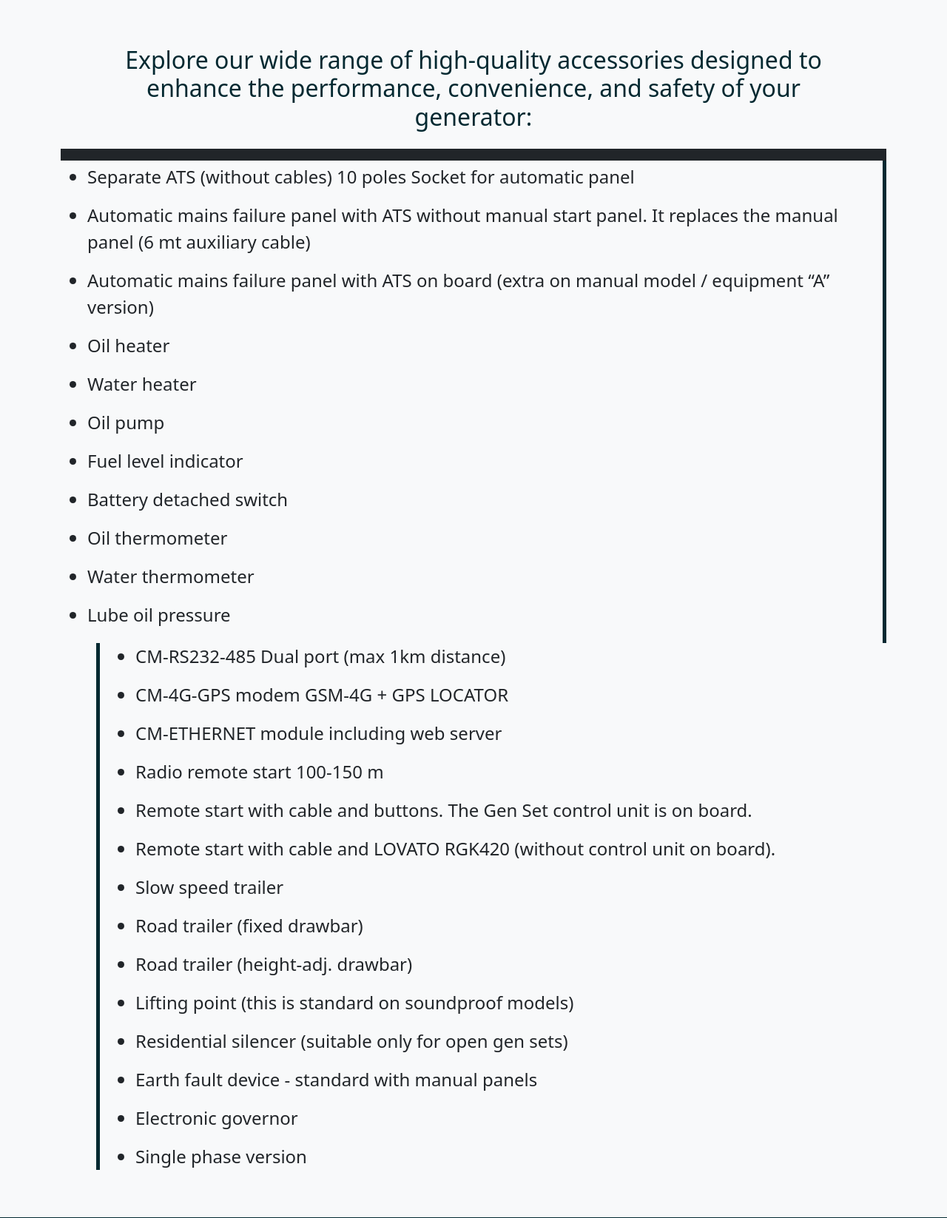
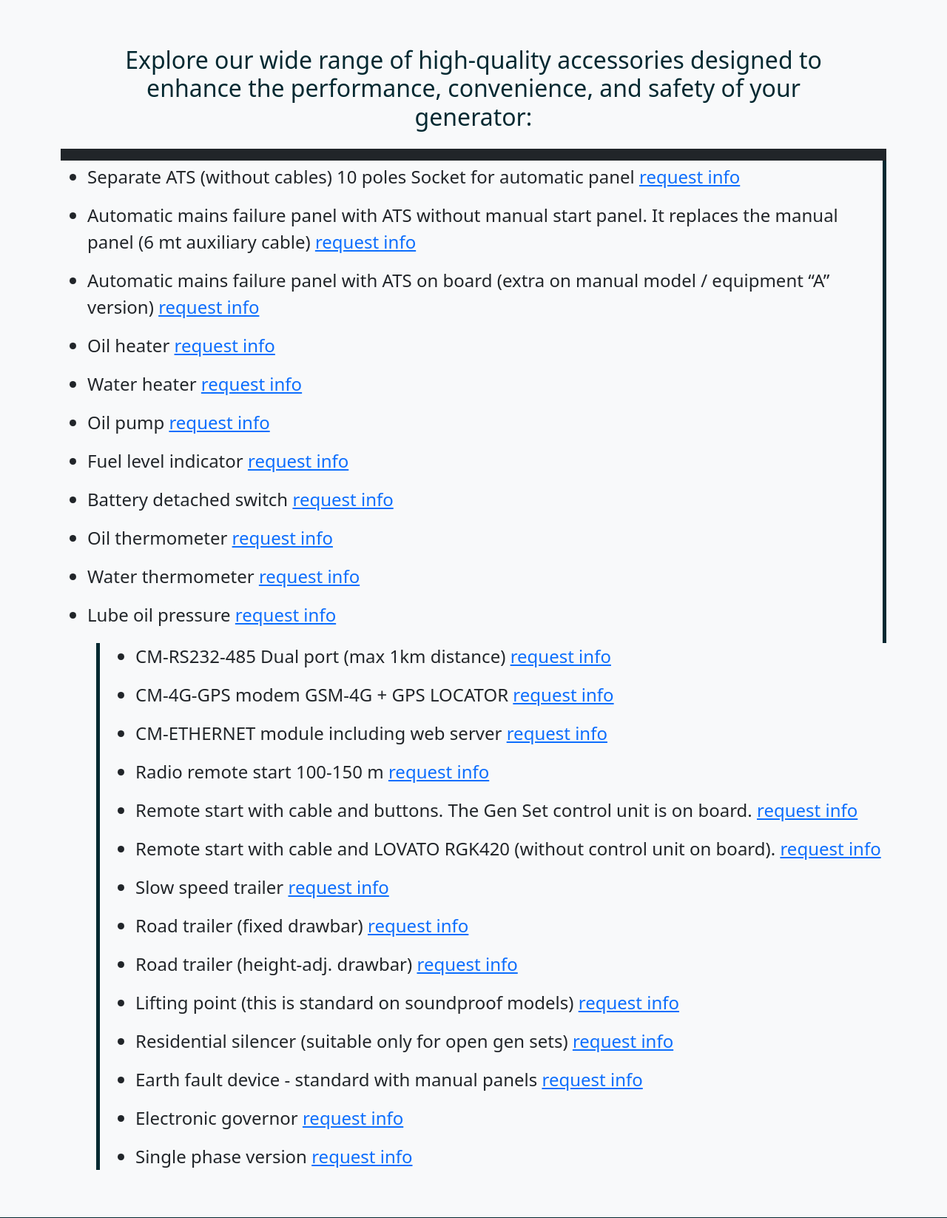
Before and after one commit to BetterCallGuts/power-solution, a Django app: page /accessories/generator/ in a window 1280 px wide. Shown: the part 898-2544 px from the top of the page at 74% size. Run offline with Django 5.2, Linux system fonts and the light colour scheme; some libraries are stand-ins or nearby versions.

Commit message:
Updated generators accessories

```diff
--- a/core/urls.py
+++ b/core/urls.py
@@ -19,6 +19,9 @@ urlpatterns = [
 
     path("accessories/generator/",                        views.accessories_generator.as_view(),                                      name="accessories-generator"),
 
+
+    path("request-info/generator/<str:slug>/",                         views.RequestInfoViewGenerator.as_view() ,                   name="request-info-generator"),
+
 #
 
 ]
--- a/core/views.py
+++ b/core/views.py
@@ -26,7 +26,43 @@ def contact_form_handler(request):
             messages.error(request, "Please fill all the fields")
 
 
+
+class RequestInfoViewGenerator(View):
+
+    def get(self, request, slug):
+        context = {
+
+        }
+        return render(request, 'pages/request-info.html', context=context)
+    def post(self, request, slug):
+
+        li = contact_form_handler(request)
+        #
+        if not li:
+            return render(request, 'pages/request-info.html')
+        #
+        name , email, phone_number, company_name, description = li
+        #
+        if description:
+            description = f"{slug} : {description}"
+        else:
+            description = f"{slug}"
+
+        req_info = RequestInfo.objects.create(
+            name        = name,
+            email       = email,
+            phone       = phone_number,
+            company     = company_name,
+            description = description,
+
+            )
+        req_info.save()
+        messages.success(request, f"Your request has been sent successfully")
+        return redirect('index')
 #
+
+
+
 class index(View):
     def get(self, request):
             brands = Brand.objects.all().filter(deactivated=False)
@@ -43,6 +79,21 @@ class index(View):
         li = contact_form_handler(request)
         if not li:
             return render(request, 'pages/home.html')
+        name , email, phone_number, company_name, description = li
+        #
+
+
+        req_info = RequestInfo.objects.create(
+            name        = name,
+            email       = email,
+            phone       = phone_number,
+            company     = company_name,
+            description = description,
+
+            )
+        req_info.save()
+        messages.success(request, f"Your request has been sent successfully")
+        return redirect('index')
 
 
 #
--- a/templates/pages/accessories-generators.html
+++ b/templates/pages/accessories-generators.html
@@ -69,12 +69,15 @@ Separate ATS (without cables) 10 poles Socket for automatic panel Automatic main
 
                     Separate ATS (without cables)
                     10 poles Socket for automatic panel
+                    <a href="{% url 'request-info-generator' 'Separate ATS (without cables) 10 poles Socket for automatic panel' %}">request info</a>
                 </li>
                 <li>
 
                     Automatic mains failure panel with ATS
                     without manual start panel. It replaces
                     the manual panel (6 mt auxiliary cable)
+                    <a href="{% url 'request-info-generator' 'Automatic mains failure panel with ATS without manual start panel. It replaces the manual panel (6 mt auxiliary cable)' %}">request info</a>
+
                 </li>
 
                 <li>
@@ -82,37 +85,55 @@ Separate ATS (without cables) 10 poles Socket for automatic panel Automatic main
                     Automatic mains failure panel with ATS
                     on board (extra on manual model /
                     equipment “A” version)
+                    <a href="{% url 'request-info-generator' 'Automatic mains failure panel with ATS on board (extra on manual model  equipment A version)' %}">request info</a>
+
                 </li>
                 <li>
 
                     Oil heater
+                    <a href="{% url 'request-info-generator' 'Oil heater' %}">request info</a>
+
                     </li>
                     <li>
                     Water heater
+                    <a href="{% url 'request-info-generator' 'Water heater' %}">request info</a>
+
                     </li>
                     <li>
                     Oil pump
+                    <a href="{% url 'request-info-generator' 'Oil pump' %}">request info</a>
+
                     </li>
                     <li>
                     Fuel level indicator
+                    <a href="{% url 'request-info-generator' 'Fuel level indicator' %}">request info</a>
+
                     </li>
 
 
         <li>
 
             Battery detached switch
+            <a href="{% url 'request-info-generator' 'Battery detached switch' %}">request info</a>
+
             </li>
             <li>
 
             Oil thermometer
+            <a href="{% url 'request-info-generator' 'Oil thermometer' %}">request info</a>
+
             </li>
             <li>
 
             Water thermometer
+            <a href="{% url 'request-info-generator' 'Water thermometer' %}">request info</a>
+
             </li>
 
             <li>
             Lube oil pressure
+            <a href="{% url 'request-info-generator' 'Lube oil pressure' %}">request info</a>
+
             </li>
             </ul>
 
@@ -127,71 +148,99 @@ Separate ATS (without cables) 10 poles Socket for automatic panel Automatic main
         <li>
         CM-RS232-485 Dual port (max 1km
         distance)
+        <a href="{% url 'request-info-generator'  'CM-RS232-485 Dual port (max 1kmdistance)' %}">request info</a>
+
         </li>
 
         <li>
         CM-4G-GPS modem GSM-4G + GPS
         LOCATOR
+        <a href="{% url 'request-info-generator' 'CM-4G-GPS modem GSM-4G + GPS LOCATOR' %}">request info</a>
+
         </li>
 
         <li>
         CM-ETHERNET module including web
         server
+        <a href="{% url 'request-info-generator' 'CM-ETHERNET module including web server' %}">request info</a>
+
         </li>
 
         <li>
         Radio remote start 100-150 m
+        <a href="{% url 'request-info-generator' 'Radio remote start 100-150 m' %}">request info</a>
+
         </li>
 
         <li>
         Remote start with cable and buttons.
         The Gen Set control unit is on board.
+        <a href="{% url 'request-info-generator' 'Remote start with cable and buttons. The Gen Set control unit is on board.' %}">request info</a>
+
         </li>
 
         <li>
         Remote start with cable and LOVATO
         RGK420 (without control unit on
         board).
+        <a href="{% url 'request-info-generator' 'Remote start with cable and LOVATO RGK420 (without control unit on board).' %}">request info</a>
+
         </li>
         <li>
         Slow speed trailer
+        <a href="{% url 'request-info-generator' 'Slow speed trailer' %}">request info</a>
+
         </li>
 
         <li>
         Road trailer (fixed drawbar)
+        <a href="{% url 'request-info-generator' 'Road trailer (fixed drawbar)' %}">request info</a>
+
         </li>
 
         <li>
 
         Road trailer (height-adj. drawbar)
+        <a href="{% url 'request-info-generator' 'Road trailer (height-adj. drawbar)' %}">request info</a>
+
         </li>
 
         <li>
 
         Lifting point (this is standard on
         soundproof models)
+        <a href="{% url 'request-info-generator' 'Lifting point (this is standard on soundproof models)' %}">request info</a>
+
         </li>
 
         <li>
 
         Residential silencer (suitable only for
         open gen sets)
+        <a href="{% url 'request-info-generator' 'Residential silencer (suitable only for open gen sets)' %}">request info</a>
+
         </li>
 
         <li>
 
         Earth fault device - standard with
         manual panels
+        <a href="{% url 'request-info-generator' 'Earth fault device - standard with manual panels' %}">request info</a>
+
         </li>
 
         <li>
 
         Electronic governor
+        <a href="{% url 'request-info-generator' 'Electronic governor' %}">request info</a>
+
         </li>
 
         <li>
 
         Single phase version
+        <a href="{% url 'request-info-generator' 'Single phase version' %}">request info</a>
+
         </li>
 </ul>
 
```
Also changed, not shown: db.sqlite3.
